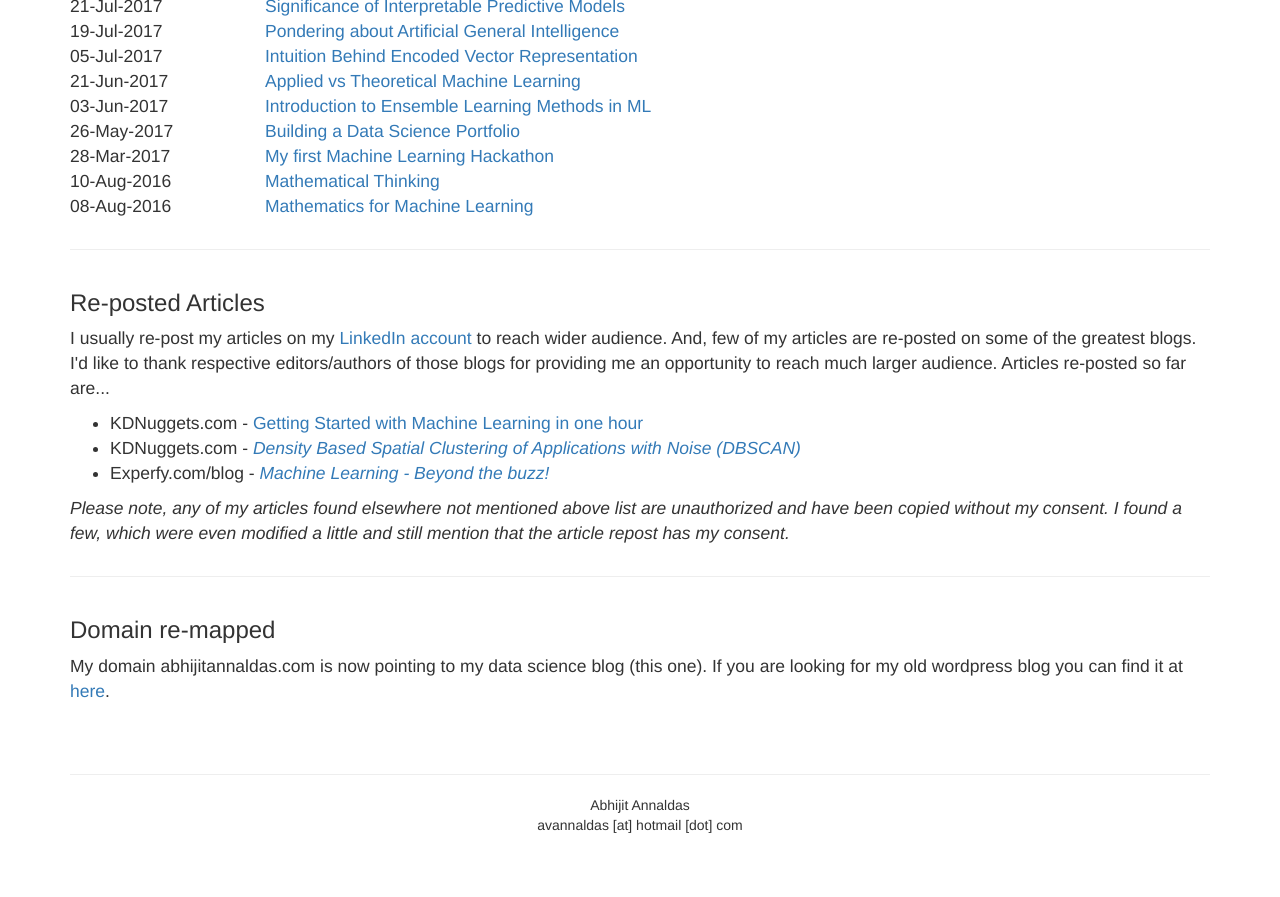
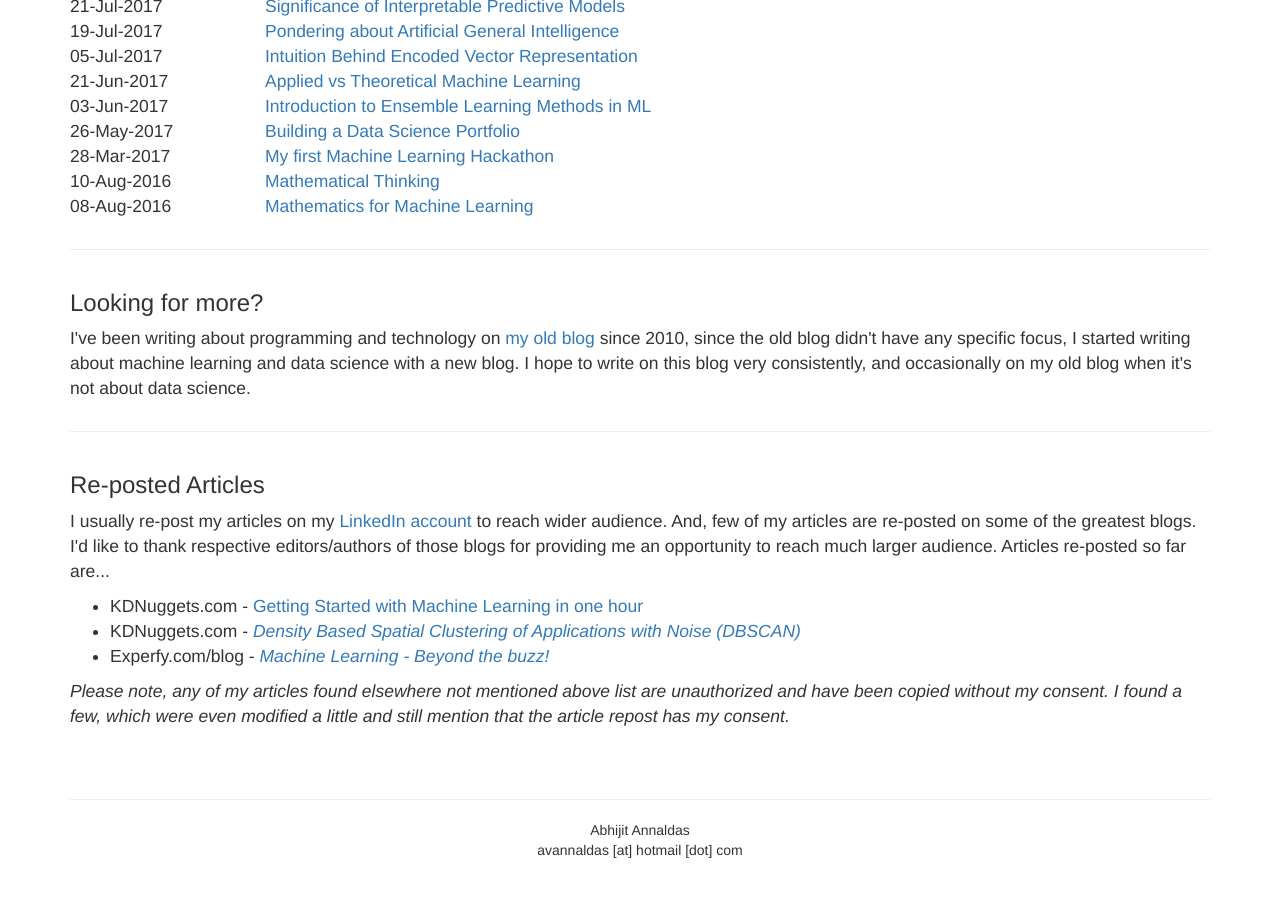
Before and after one commit to devm1023/ML_project, a Jekyll site: the page built from index.html, in a window 1280 px wide and 900 px high, scrolled down 966 px. Shown: the top 897 px of the window. Built offline with Jekyll 4.4.1, drawn with Linux system fonts in a browser that asks for light colours; nearby versions of some CDN libraries; before the commit the page ends 1841 px from its top, so only the background shows below that.

Commit message:
Update index.html

```diff
--- a/index.html
+++ b/index.html
@@ -33,6 +33,13 @@ layout: default
 <hr />
 <div class="row">
 	<div class="col-sm-12">
+		<h3>Looking for more?</h3>
+		<p>I've been writing about programming and technology on <A href="https://abhijitannaldas.wordpress.com/" target="_blank" title="https://abhijitannaldas.wordpress.com/">my old blog</A> since 2010, since the old blog didn't have any specific focus, I started writing about machine learning and data science with a new blog. I hope to write on this blog very consistently, and occasionally on my old blog when it's not about data science.</p>
+	</div>
+</div>
+<hr />
+<div class="row">
+	<div class="col-sm-12">
 		<h3>Re-posted Articles</h3>
 		<p>I usually re-post my articles on my <A href="https://www.linkedin.com/in/avannaldas/detail/recent-activity/posts/" target="_blank">LinkedIn account</A> to reach wider audience. And, few of my articles are re-posted on some of the greatest blogs. I'd like to thank respective editors/authors of those blogs for providing me an opportunity to reach much larger audience. Articles re-posted so far are...
 		</p>
@@ -44,10 +51,3 @@ layout: default
 		<p><i>Please note, any of my articles found elsewhere not mentioned above list are unauthorized and have been copied without my consent. I found a few, which were even modified a little and still mention that the article repost has my consent.</i></p>
 	</div>
 </div>
-<hr />
-<div class="row">
-	<div class="col-sm-12">
-		<h3>Domain re-mapped</h3>
-		<p>My domain abhijitannaldas.com is now pointing to my data science blog (this one). If you are looking for my old wordpress blog you can find it at <A href="https://abhijitannaldas.wordpress.com/" target="_blank" title="https://abhijitannaldas.wordpress.com/">here</A>.</p>
-	</div>
-</div>
```
